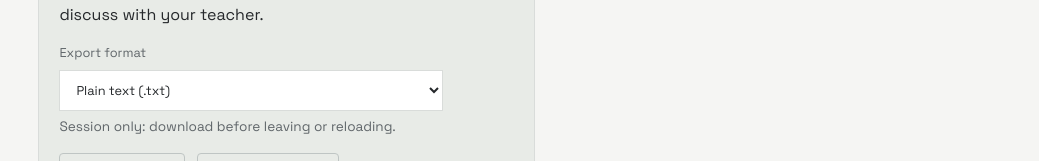
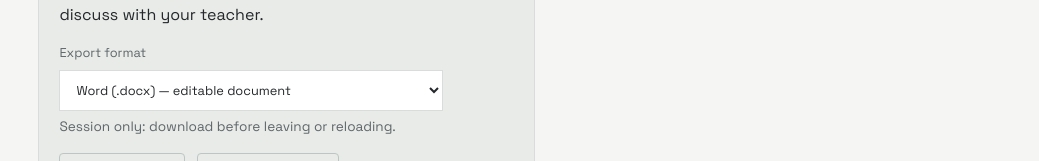
Before and after one commit to jrinka/mrrinka, a Next.js app: page /practice/passages in a window 1280 px wide. Shown: the part 1208-1369 px from the top of the page, without its empty margins (240-1279 px from the left). Built offline with nearby package versions, Linux system fonts and the light colour scheme; no server answers; a web font is replaced by a local one.

Commit message:
Default Passage Practice exports to Word and omit TXT (#3)

```diff
--- a/components/export-format.tsx
+++ b/components/export-format.tsx
@@ -1,5 +1,5 @@
 "use client";
 import {exportFormats, type ExportFormat} from "@/lib/practice-record";
-export default function ExportFormatSelect({value,onChange,storage="session"}:{value:ExportFormat;onChange:(value:ExportFormat)=>void;storage?:"session"|"local"}){
- return <div className="export-controls"><label className="export-format">Export format<select value={value} onChange={e=>onChange(e.target.value as ExportFormat)}>{exportFormats.map(format=><option key={format.value} value={format.value}>{format.label}</option>)}</select></label>{storage === "session" && <span className="hint export-storage-status">Session only: download before leaving or reloading.</span>}</div>;
+export default function ExportFormatSelect({value,onChange,storage="session",allowedFormats}:{value:ExportFormat;onChange:(value:ExportFormat)=>void;storage?:"session"|"local";allowedFormats?:readonly ExportFormat[]}){
+ return <div className="export-controls"><label className="export-format">Export format<select value={value} onChange={e=>onChange(e.target.value as ExportFormat)}>{exportFormats.filter(format=>!allowedFormats || allowedFormats.includes(format.value)).map(format=><option key={format.value} value={format.value}>{format.label}</option>)}</select></label>{storage === "session" && <span className="hint export-storage-status">Session only: download before leaving or reloading.</span>}</div>;
 }
--- a/components/passage-practice.tsx
+++ b/components/passage-practice.tsx
@@ -64,7 +64,7 @@ function extractPassage(raw: string) {
 }
 
 export default function PassagePractice({provider}:{provider:{name:string;disclosure:string}}) {
- const [exportFormat,setExportFormat]=useState<ExportFormat>("txt");
+ const [exportFormat,setExportFormat]=useState<ExportFormat>("docx");
   const [passage, setPassage] = useState<Passage | null>(null);
   const [response, setResponse] = useState("");
   const [feedback, setFeedback] = useState("");
@@ -183,7 +183,7 @@ export default function PassagePractice({provider}:{provider:{name:string;disclo
       <section className="offline-tools">
         <h3>Work offline</h3>
         <p>AI feedback is optional. Save your passage and writing to discuss with your teacher.</p>
-        <ExportFormatSelect value={exportFormat} onChange={setExportFormat}/>
+        <ExportFormatSelect value={exportFormat} onChange={setExportFormat} allowedFormats={["pdf","docx","md"]}/>
         <div className="tool-actions">
           <button type="button" className="button secondary" disabled={!passage||loadingPassage} onClick={()=>downloadOffline("extract")}>Save passage</button>
           <button type="button" className="button secondary" disabled={!passage||loadingPassage} onClick={()=>downloadOffline("writing")}>Save my writing</button>
```
Also changed, not shown: 1 other file (tests, documents, lock files or other folders).
